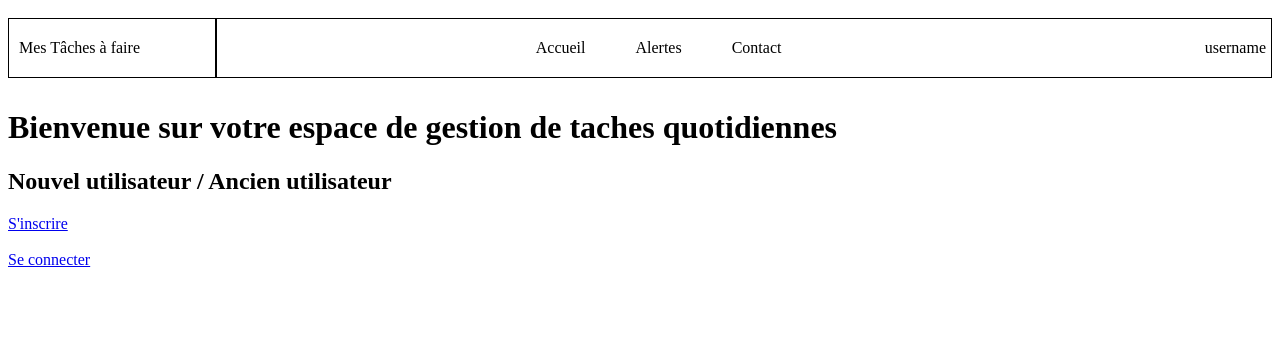
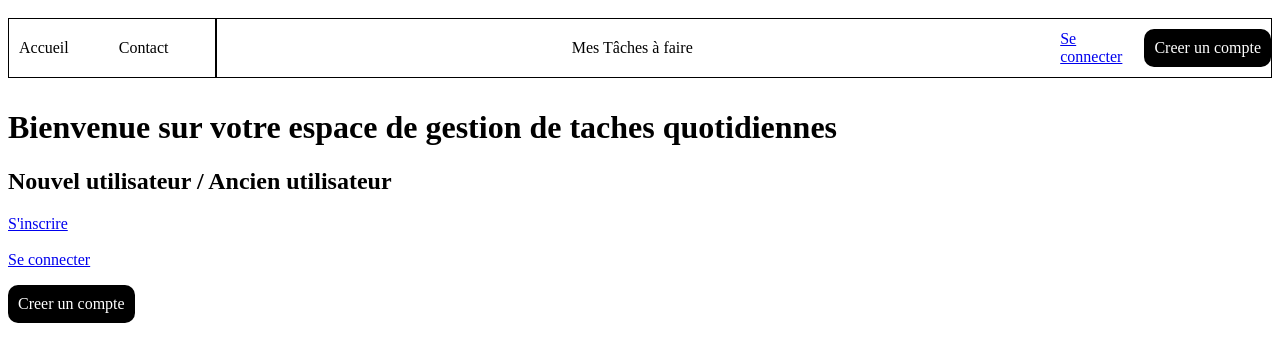
Before and after one commit to Koffi413/colocations, a Nuxt app: page / in a window 1280 px wide. Shown: the top 362 px of the page. Built offline with nearby package versions, Linux system fonts and the light colour scheme.

Commit message:
Ajout du composant Bouton

```diff
--- /dev/null
+++ b/components/Botton.vue
@@ -0,0 +1,25 @@
+<script setup lang="ts">
+
+</script>
+
+<template>
+  <div><NuxtLink to="/inscription" class="nouveauCompte">Creer un compte</NuxtLink></div>
+</template>
+
+<style scoped>
+div{
+  padding: 10px;
+  display: inline-block;
+  background-color: black;
+  border-radius: 10px;
+  width: fit-content;
+}
+div:hover{
+  background-color: rgba(0, 0, 0, 0.93);
+}
+.nouveauCompte{
+  text-decoration: none;
+  color: white;
+  text-wrap: nowrap;
+}
+</style>
--- a/components/Header.vue
+++ b/components/Header.vue
@@ -4,31 +4,39 @@
 
 <template>
 <header>
-    <div class="logo">Mes Tâches à faire</div>
+    <div class="logo">
+      <div><NuxtLink to="">Accueil</NuxtLink></div>
+      <!-- activer que si l'utilisateur est connecté <div><NuxtLink to="">Alertes</NuxtLink></div> -->
+      <div><NuxtLink to="">Contact</NuxtLink></div>
+    </div>
     <div class="bloc-nav">
       <nav class="navbar">
-        <div><NuxtLink to="">Accueil</NuxtLink></div>
-        <div><NuxtLink to="">Alertes</NuxtLink></div>
-        <div><NuxtLink to="">Contact</NuxtLink></div>
+        Mes Tâches à faire
       </nav>
-      <div class="photo">username</div>
+      <div class="end">
+        <div><NuxtLink to="/connexion">Se connecter</NuxtLink></div>
+        <Botton/>
+      </div>
     </div>
 </header>
 </template>
 
 <style scoped>
+
 header {
   width: 100%;
   height: 10vh;
   display: flex;
   align-items: center;
 /*  border: 2px solid red;
- */
+*/
 }
 .logo{
   width: 15%;
   padding: 20px 10px;
   border: 1px solid black;
+  display: flex;
+  gap: 50px;
 }
 .bloc-nav{
   width: 85%;
@@ -39,12 +47,16 @@ header {
 }
 .navbar{
   margin: 20px;
-  width: 80%;
+  width: 75%;
   display: flex;
   justify-content: center;
-  gap: 50px;
 }
-.photo{
-  padding: 5px;
+.end{
+  width: 20%;
+  display: flex;
+  justify-content: space-between;
+  align-items: center;
+  gap: 10px;
 }
+
 </style>
--- a/components/MainBody.vue
+++ b/components/MainBody.vue
@@ -1,4 +1,4 @@
-<script setup lang="ts">
+<script setup>
 
 </script>
 
--- a/package.json
+++ b/package.json
@@ -10,6 +10,7 @@
     "postinstall": "nuxt prepare"
   },
   "dependencies": {
+    "@picocss/pico": "^2.0.6",
     "@pinia/nuxt": "^0.9.0",
     "bcrypt": "^5.1.1",
     "dotenv": "^16.4.7",
--- a/pages/index.vue
+++ b/pages/index.vue
@@ -6,6 +6,7 @@
         <NuxtLink to="/inscription">S'inscrire</NuxtLink> <br><br>
         <NuxtLink to="/connexion">Se connecter</NuxtLink>
     </p>
+  <Botton/>
 </template>
 <script setup lang="ts">
 import Header from "~/components/Header.vue";
```
Also changed, not shown: 1 other file (tests, documents, lock files or other folders).
